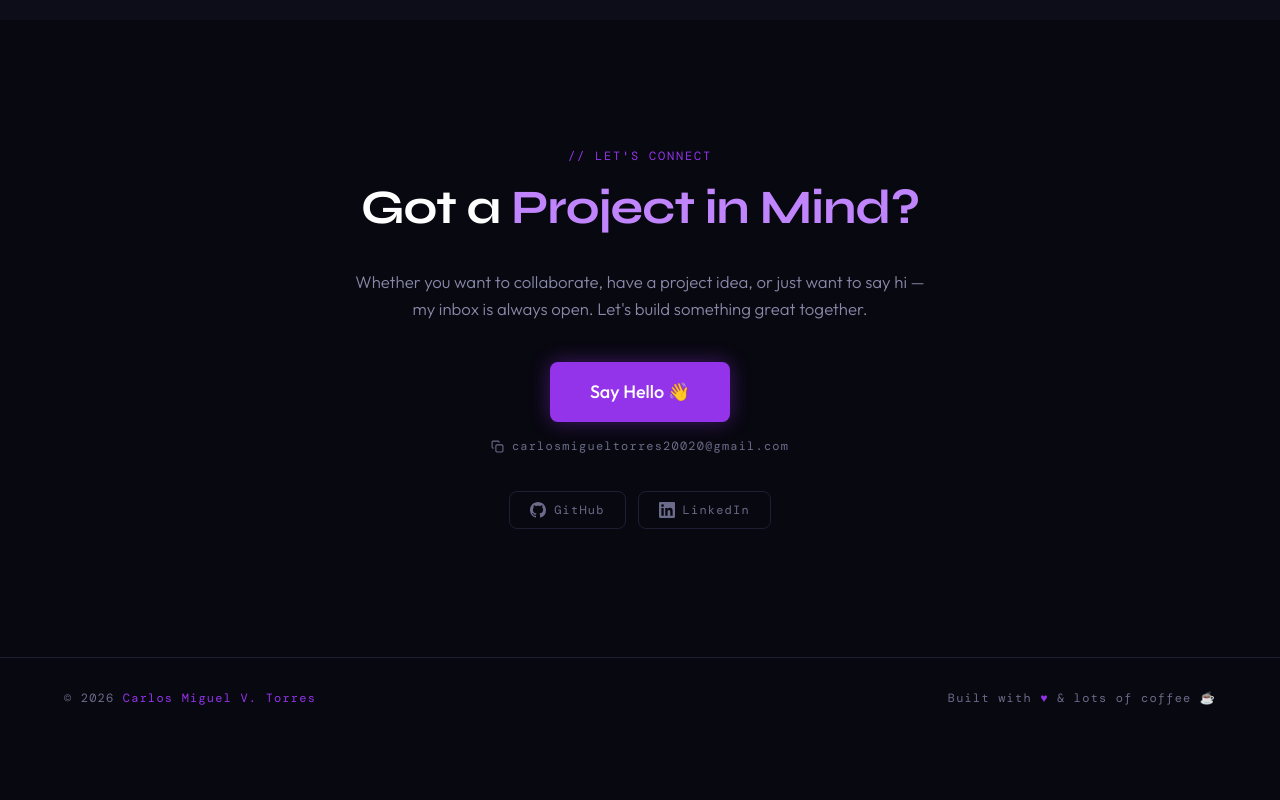
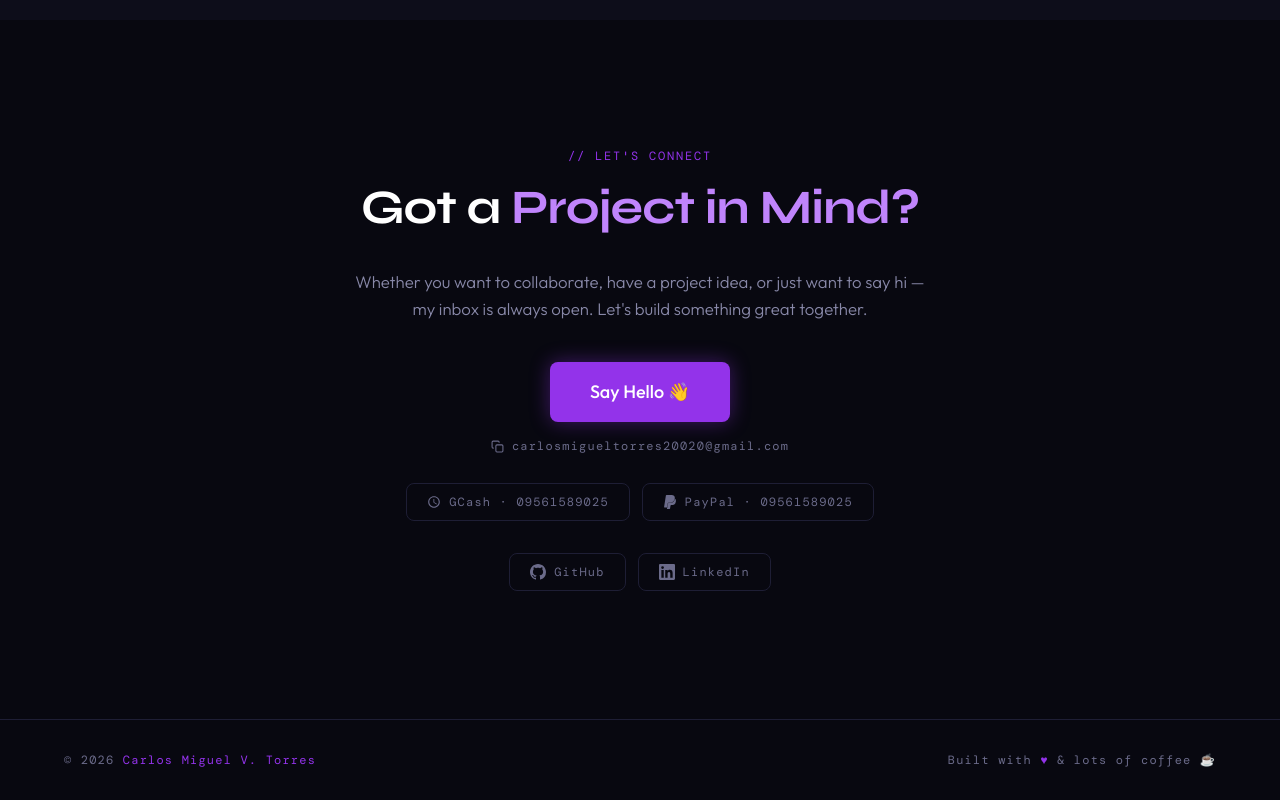
Before and after one commit to JenxxAI/carlos-portfolio, a Next.js app: page / in a window 1280 px wide. Shown: the part 4166-4966 px from the top of the page. Before the commit the page ends 4904 px from the top, so only its background shows below. Built offline with nearby package versions, Linux system fonts and the light colour scheme; a web font is replaced by a local one.

Commit message:
feat: add GCash & PayPal payment section with QR modal

```diff
--- a/components/Contact.tsx
+++ b/components/Contact.tsx
@@ -2,8 +2,10 @@
 
 import ScrollReveal from './ScrollReveal'
 import { useState } from 'react'
+import Image from 'next/image'
 
 const EMAIL = 'carlosmigueltorres20020@gmail.com'
+const PAYMENT_NUMBER = '09561589025'
 
 const socials = [
   {
@@ -28,13 +30,75 @@ const socials = [
 
 export default function Contact() {
   const [copied, setCopied] = useState(false)
+  const [copiedGcash, setCopiedGcash] = useState(false)
+  const [copiedPaypal, setCopiedPaypal] = useState(false)
+  const [showQR, setShowQR] = useState(false)
 
   const copyEmail = () => {
     navigator.clipboard.writeText(EMAIL)
     setCopied(true)
     setTimeout(() => setCopied(false), 2000)
   }
+
+  const copyGcash = () => {
+    navigator.clipboard.writeText(PAYMENT_NUMBER)
+    setCopiedGcash(true)
+    setTimeout(() => setCopiedGcash(false), 2000)
+  }
+
+  const openQR = () => setShowQR(true)
+  const closeQR = () => setShowQR(false)
+
+  const copyPaypal = () => {
+    navigator.clipboard.writeText(PAYMENT_NUMBER)
+    setCopiedPaypal(true)
+    setTimeout(() => setCopiedPaypal(false), 2000)
+  }
   return (
+    <>
+    {/* GCash QR Modal */}
+    {showQR && (
+      <div
+        className="fixed inset-0 z-50 flex items-center justify-center p-4"
+        style={{ background: 'rgba(8,8,16,0.85)', backdropFilter: 'blur(6px)' }}
+        onClick={closeQR}
+      >
+        <div
+          className="relative rounded-2xl overflow-hidden shadow-2xl"
+          style={{ border: '1px solid #2a2a45', maxWidth: 320, width: '100%' }}
+          onClick={e => e.stopPropagation()}
+        >
+          <Image
+            src="/gcash_qr.jpg"
+            alt="GCash QR Code"
+            width={320}
+            height={480}
+            className="w-full h-auto"
+            priority
+          />
+          <div className="px-5 py-4" style={{ background: '#0f0f1a' }}>
+            <p className="font-mono text-xs text-center mb-1" style={{ color: '#8888a8' }}>GCash · {PAYMENT_NUMBER}</p>
+            <button
+              onClick={() => { copyGcash(); }}
+              className="w-full mt-2 py-2 rounded-lg font-mono text-xs tracking-widest transition-all duration-200"
+              style={{
+                background: copiedGcash ? '#1e1e35' : '#1565C0',
+                color: copiedGcash ? '#c084fc' : '#fff',
+              }}
+            >
+              {copiedGcash ? '✓ Copied!' : 'Copy Number'}
+            </button>
+          </div>
+          <button
+            onClick={closeQR}
+            className="absolute top-3 right-3 w-7 h-7 flex items-center justify-center rounded-full font-bold text-sm transition-colors"
+            style={{ background: 'rgba(0,0,0,0.5)', color: '#aaa' }}
+          >
+            ✕
+          </button>
+        </div>
+      </div>
+    )}
     <section id="contact" className="py-32 px-4 sm:px-8 lg:px-16 text-center" style={{ background: '#080810' }}>
       <div className="max-w-xl mx-auto">
         <ScrollReveal>
@@ -84,6 +148,34 @@ export default function Contact() {
           </button>
         </ScrollReveal>
 
+        {/* Payment Methods */}
+        <ScrollReveal delay={190}>
+          <div className="flex justify-center flex-wrap gap-3 mt-6">
+            <button
+              onClick={openQR}
+              className="inline-flex items-center gap-2 px-5 py-2.5 rounded-lg font-mono text-xs tracking-widest transition-all duration-200"
+              style={{
+                border: '1px solid #1e1e35',
+                color: '#6b6b8a',
+              }}
+            >
+              <GcashIcon />
+              GCash · {PAYMENT_NUMBER}
+            </button>
+            <button
+              onClick={copyPaypal}
+              className="inline-flex items-center gap-2 px-5 py-2.5 rounded-lg font-mono text-xs tracking-widest transition-all duration-200"
+              style={{
+                border: '1px solid #1e1e35',
+                color: copiedPaypal ? '#c084fc' : '#6b6b8a',
+              }}
+            >
+              <PaypalIcon />
+              {copiedPaypal ? 'Copied!' : `PayPal · ${PAYMENT_NUMBER}`}
+            </button>
+          </div>
+        </ScrollReveal>
+
         <ScrollReveal delay={200}>
           <div className="flex justify-center flex-wrap gap-3 mt-8">
             {socials.map(social => (
@@ -106,6 +198,7 @@ export default function Contact() {
         </ScrollReveal>
       </div>
     </section>
+    </>
   )
 }
 
@@ -125,3 +218,19 @@ function CheckIcon() {
     </svg>
   )
 }
+
+function GcashIcon() {
+  return (
+    <svg width="14" height="14" fill="currentColor" viewBox="0 0 24 24">
+      <path d="M12 2C6.48 2 2 6.48 2 12s4.48 10 10 10 10-4.48 10-10S17.52 2 12 2zm0 18c-4.41 0-8-3.59-8-8s3.59-8 8-8 8 3.59 8 8-3.59 8-8 8zm.5-13H11v6l5.25 3.15.75-1.23-4.5-2.67V7z" />
+    </svg>
+  )
+}
+
+function PaypalIcon() {
+  return (
+    <svg width="14" height="14" fill="currentColor" viewBox="0 0 24 24">
+      <path d="M7.076 21.337H2.47a.641.641 0 01-.633-.74L4.944.901C5.026.382 5.474 0 5.998 0h7.46c2.57 0 4.578.543 5.69 1.81 1.01 1.15 1.304 2.42 1.012 4.287-.023.143-.047.288-.077.437-.983 5.05-4.349 6.797-8.647 6.797h-2.19c-.524 0-.968.382-1.05.9l-1.12 7.106zm14.146-14.42a3.35 3.35 0 00-.607-.541c-.013.076-.026.175-.041.26-.93 4.778-4.005 7.201-9.138 7.201h-2.19a.563.563 0 00-.556.479l-1.187 7.527h-.506l-.24 1.516a.56.56 0 00.554.647h3.882c.46 0 .85-.334.922-.788.06-.26.76-4.852.816-5.09a.932.932 0 01.923-.788h.58c3.76 0 6.705-1.528 7.565-5.946.36-1.847.174-3.388-.777-4.477z" />
+    </svg>
+  )
+}
```
Also changed, not shown: public/gcash_qr.jpg (added).
